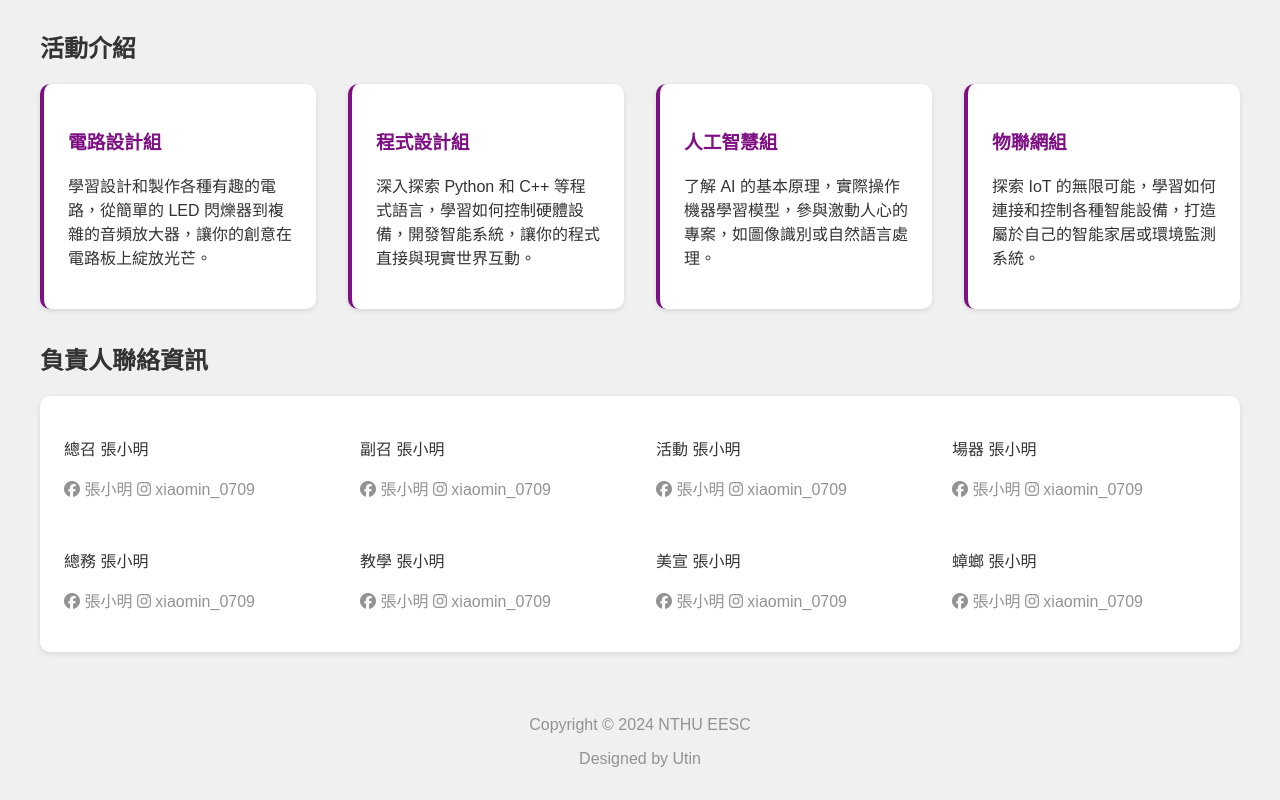
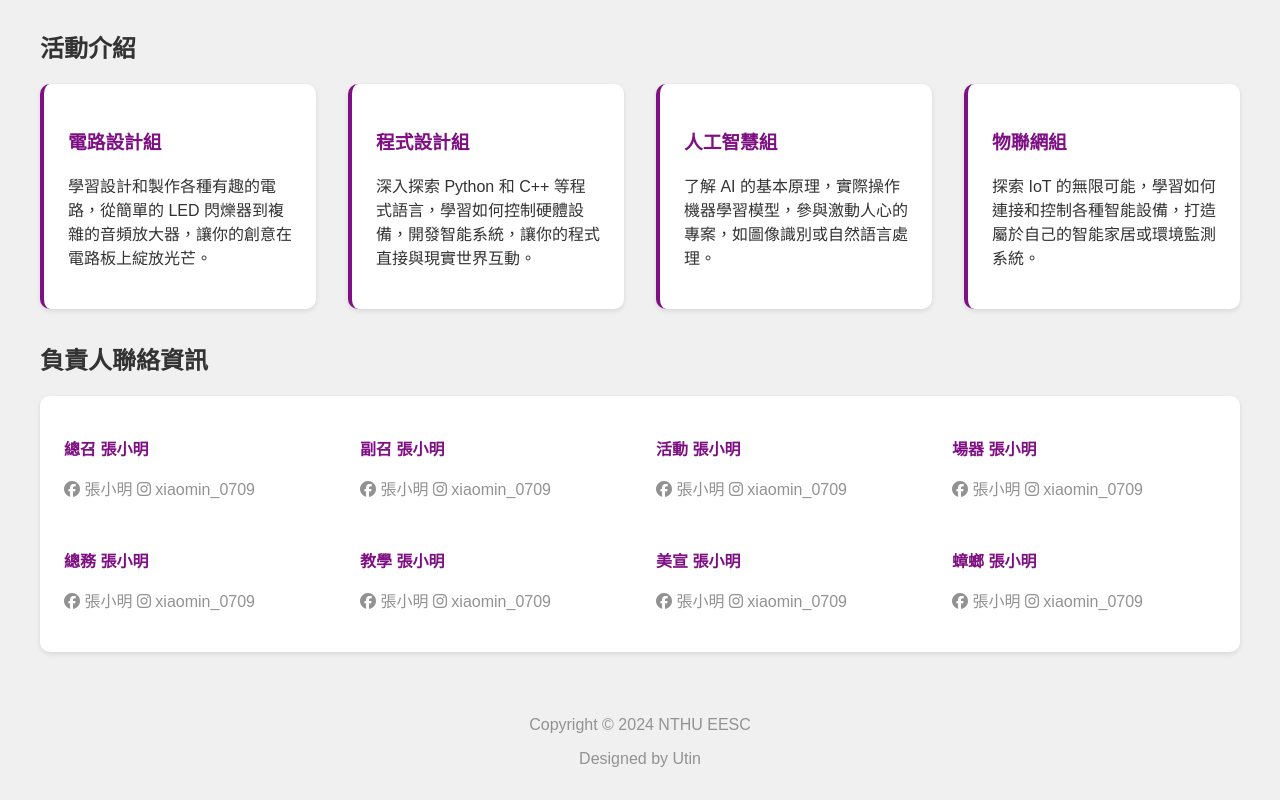
Before and after one commit to NTHU-EESC/NTHU-EESC.github.io, a plain HTML site: page EECamp/index.html in a window 1280 px wide. Shown: the part 632-1432 px from the top of the page. Drawn offline with Linux system fonts and the light colour scheme.

Commit message:
更新contact-info-title 的顏色

```diff
--- a/EECamp/index.html
+++ b/EECamp/index.html
@@ -98,7 +98,7 @@
         <div class="contact-info">
             <div class="contactPerson">
                 <p>
-                    總召 張小明
+                    <span class="contact-info-title">總召 張小明</span>
                     <div class="contactDetail">
                         <i class="fab fa-facebook"></i> 張小明 <i class="fab fa-instagram"></i> xiaomin_0709
                     </div>
@@ -106,7 +106,7 @@
             </div>
             <div class="contactPerson">
                 <p>
-                    副召 張小明
+                    <span class="contact-info-title">副召 張小明</span>
                     <div class="contactDetail">
                         <i class="fab fa-facebook"></i> 張小明 <i class="fab fa-instagram"></i> xiaomin_0709
                     </div>
@@ -114,7 +114,7 @@
             </div>
             <div class="contactPerson">
                 <p>
-                    活動 張小明
+                    <span class="contact-info-title">活動 張小明</span>
                     <div class="contactDetail">
                         <i class="fab fa-facebook"></i> 張小明 <i class="fab fa-instagram"></i> xiaomin_0709
                     </div>
@@ -122,7 +122,7 @@
             </div>
             <div class="contactPerson">
                 <p>
-                    場器 張小明
+                    <span class="contact-info-title">場器 張小明</span>
                     <div class="contactDetail">
                         <i class="fab fa-facebook"></i> 張小明 <i class="fab fa-instagram"></i> xiaomin_0709
                     </div>
@@ -130,7 +130,7 @@
             </div>
             <div class="contactPerson">
                 <p>
-                    總務 張小明
+                    <span class="contact-info-title">總務 張小明</span>
                     <div class="contactDetail">
                         <i class="fab fa-facebook"></i> 張小明 <i class="fab fa-instagram"></i> xiaomin_0709
                     </div>
@@ -138,7 +138,7 @@
             </div>
             <div class="contactPerson">
                 <p>
-                    教學 張小明
+                    <span class="contact-info-title">教學 張小明</span>
                     <div class="contactDetail">
                         <i class="fab fa-facebook"></i> 張小明 <i class="fab fa-instagram"></i> xiaomin_0709
                     </div>
@@ -146,7 +146,7 @@
             </div>
             <div class="contactPerson">
                 <p>
-                    美宣 張小明
+                    <span class="contact-info-title">美宣 張小明</span>
                     <div class="contactDetail">
                         <i class="fab fa-facebook"></i> 張小明 <i class="fab fa-instagram"></i> xiaomin_0709
                     </div>
@@ -154,7 +154,7 @@
             </div>
             <div class="contactPerson">
                 <p>
-                    蟑螂 張小明
+                    <span class="contact-info-title">蟑螂 張小明</span>
                     <div class="contactDetail">
                         <i class="fab fa-facebook"></i> 張小明 <i class="fab fa-instagram"></i> xiaomin_0709
                     </div>
--- a/EECamp/styles.css
+++ b/EECamp/styles.css
@@ -449,6 +449,11 @@ h1, h2 {
     position: relative;
 }
 
+.contact-info-title {
+    font-weight: 600;
+    color: var(--nthu-purple);
+}
+
 footer {
     background-color: var(--footer-bg);
     color: var(--footer-text);
```
